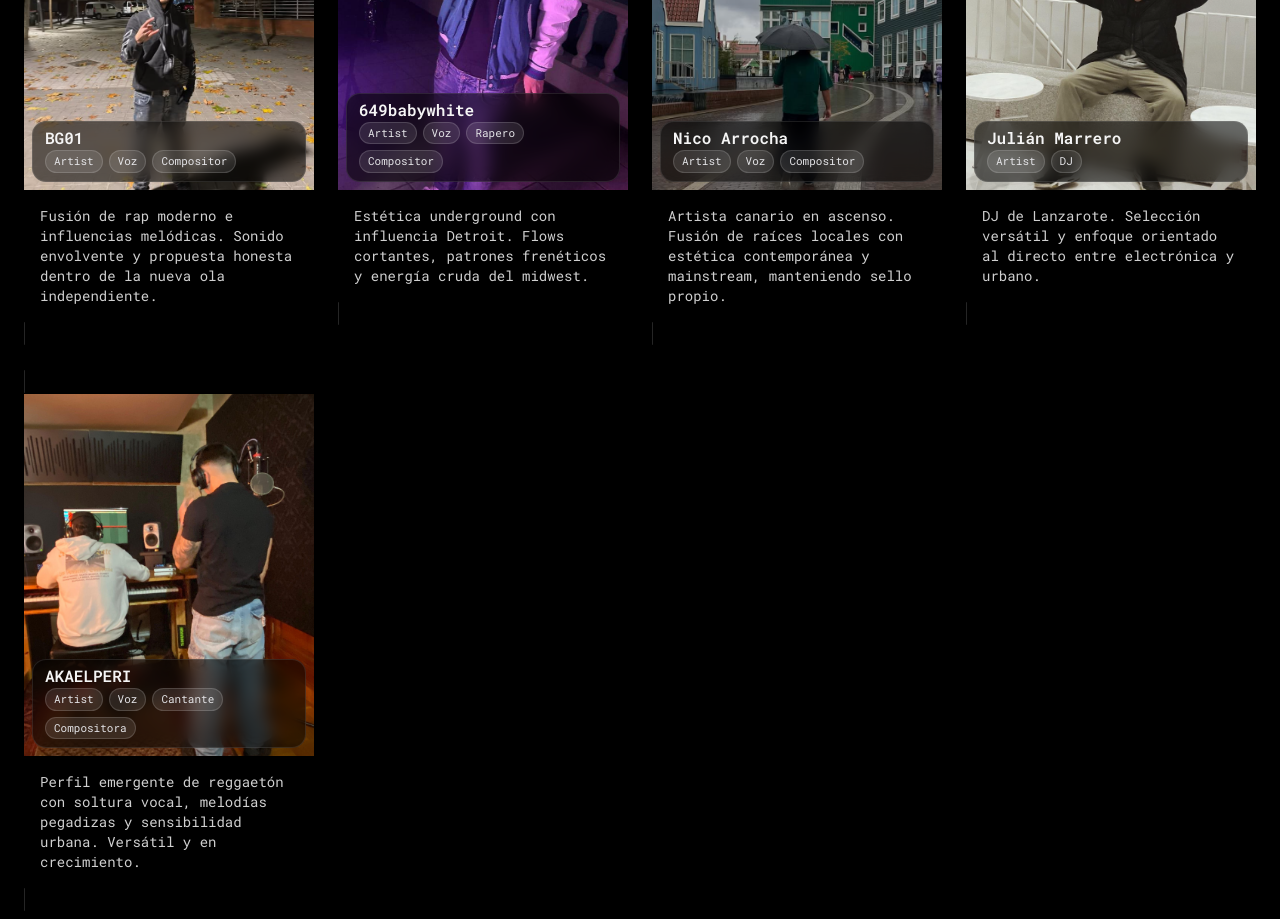
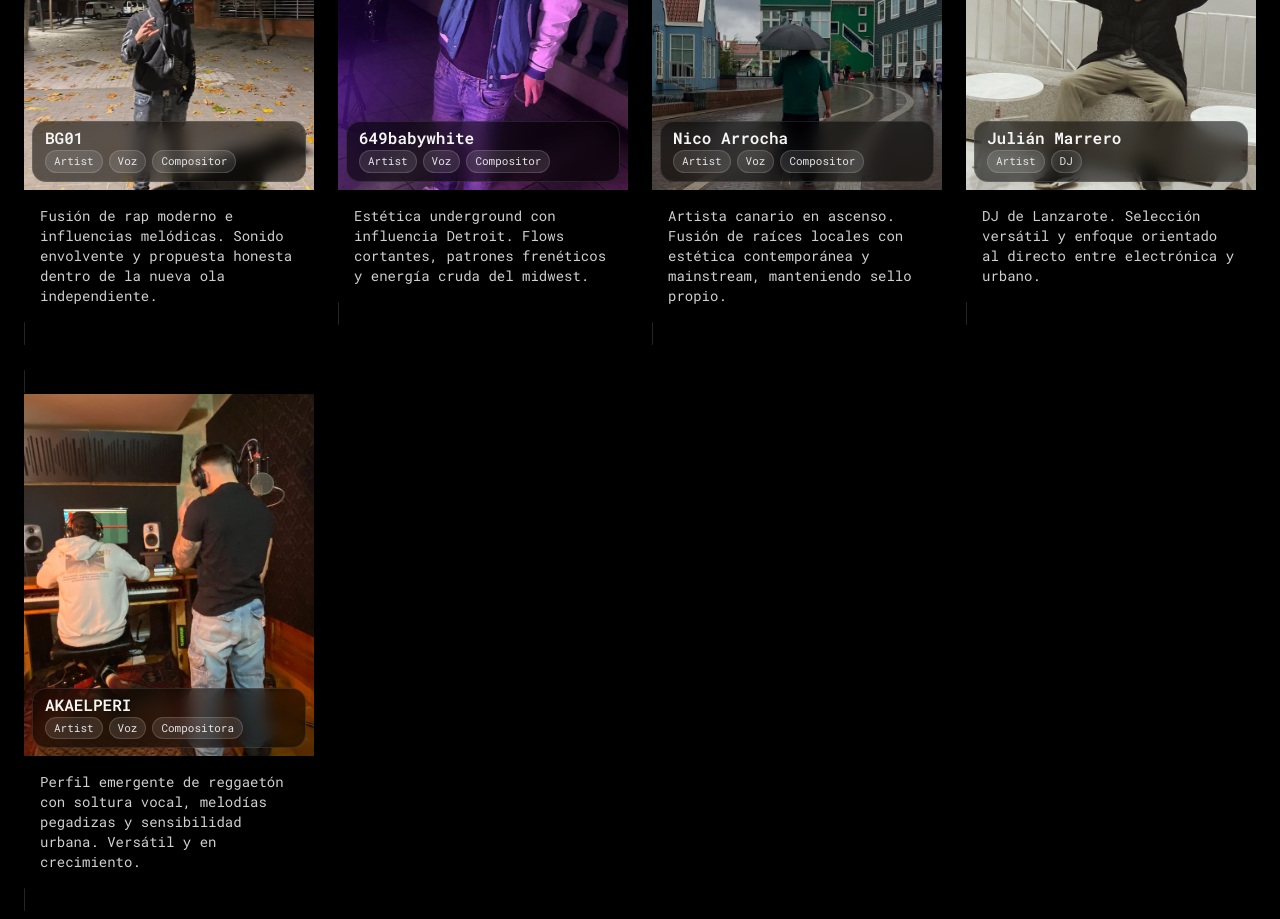
Before and after one commit to airamprz/rmc-web, a Next.js app: page /artists in a window 1280 px wide. Shown: the part 1800-2719 px from the top of the page. Built offline with nearby package versions, Linux system fonts and the light colour scheme.

Commit message:
New commit 2 09/03

```diff
--- a/src/app/artists/page.jsx
+++ b/src/app/artists/page.jsx
@@ -103,7 +103,7 @@ const ARTISTS = [
   {
     id: "649babywhite",
     name: "649babywhite",
-    roles: ["Artist", "Voz", "Rapero", "Compositor"],
+    roles: ["Artist", "Voz", "Compositor"],
     about:
       "Estética underground con influencia Detroit. Flows cortantes, patrones frenéticos y energía cruda del midwest.",
     img: "/artists/babywhite.jpg",
@@ -130,7 +130,7 @@ const ARTISTS = [
   {
     id: "akaelperi",
     name: "AKAELPERI",
-    roles: ["Artist", "Voz", "Cantante", "Compositora"],
+    roles: ["Artist", "Voz", "Compositora"],
     about:
       "Perfil emergente de reggaetón con soltura vocal, melodías pegadizas y sensibilidad urbana. Versátil y en crecimiento.",
     img: "/artists/akaelperi.jpg",
```
